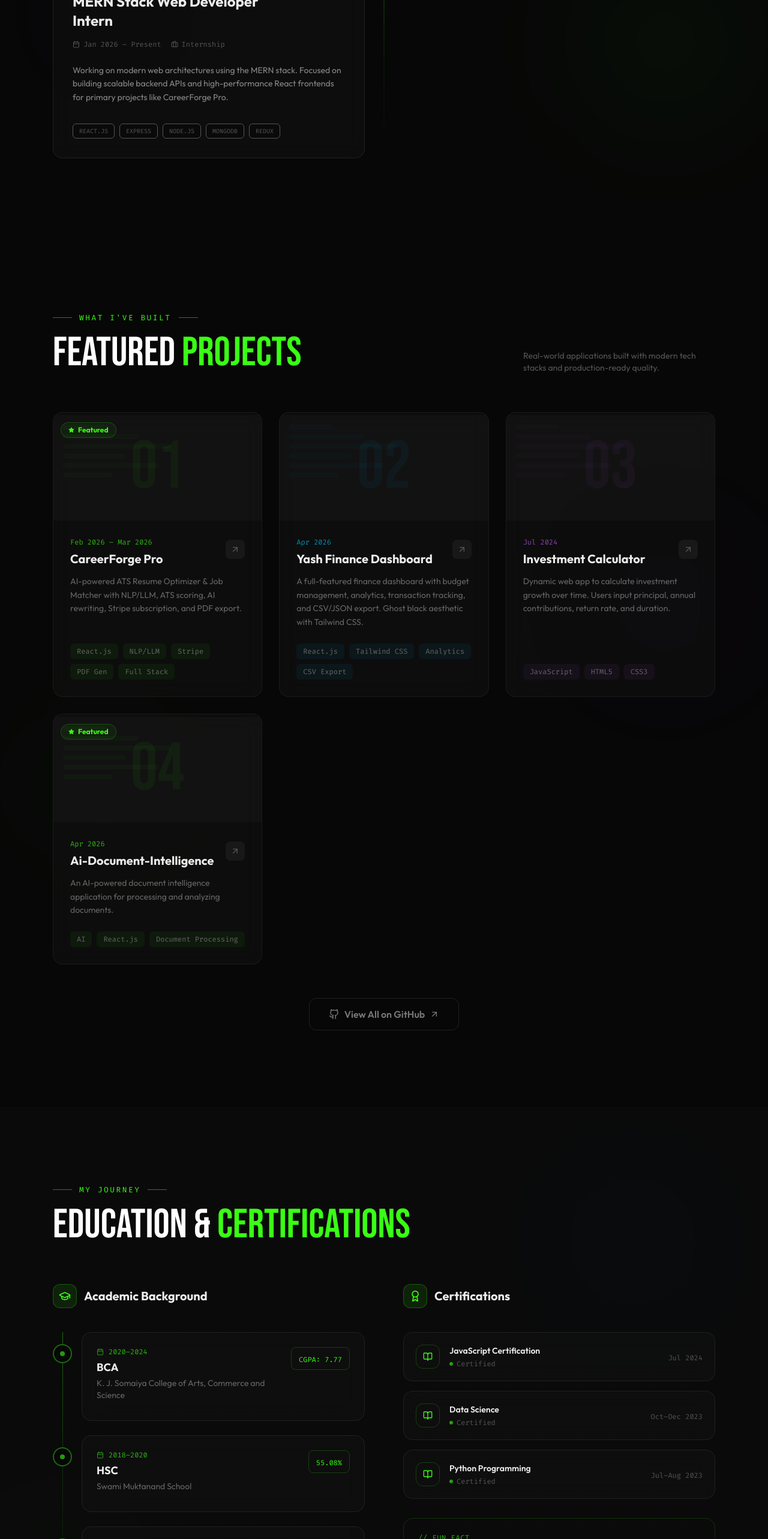
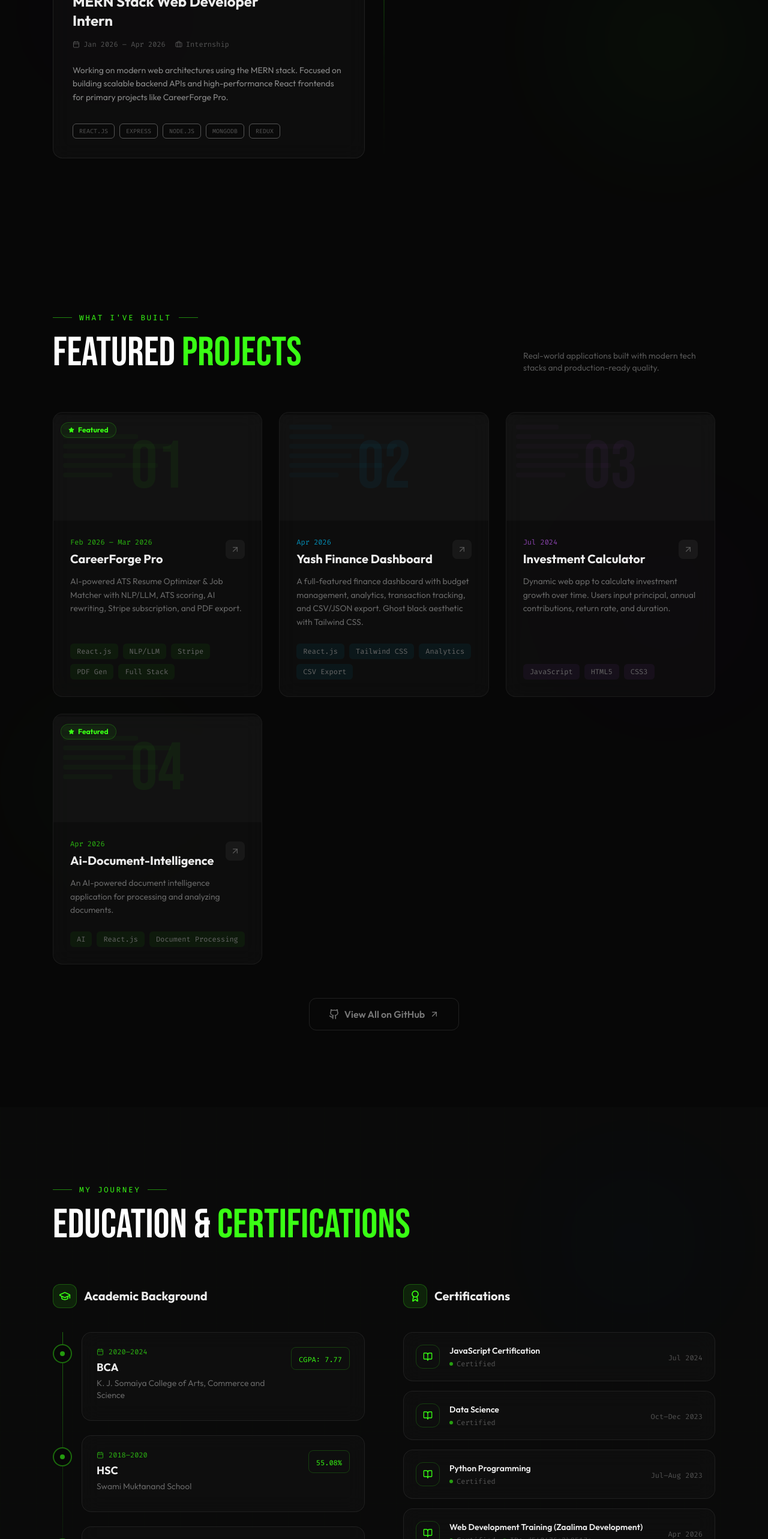
Before and after one commit to yashk6/Yash-Portfulio, a React (Vite) app: page / in a window 1280 px wide. Shown: the part 3524-6090 px from the top of the page at 60% size. Built offline with nearby package versions, Linux system fonts and the light colour scheme.

Commit message:
Update portfolio data and Education component

```diff
--- a/src/components/Education.jsx
+++ b/src/components/Education.jsx
@@ -121,9 +121,17 @@ const Education = () => {
                       <h4 className="font-outfit font-semibold text-[#ececec] group-hover:text-[#39FF14] transition-colors text-sm">
                         {cert.title}
                       </h4>
-                      <div className="flex items-center gap-1.5 mt-1">
-                        <div className="w-1.5 h-1.5 rounded-full bg-[#39FF14] opacity-60" />
-                        <span className="font-fira text-xs text-[#555]">Certified</span>
+                      <div className="flex flex-col sm:flex-row sm:items-center gap-1.5 sm:gap-3 mt-1">
+                        <div className="flex items-center gap-1.5">
+                          <div className="w-1.5 h-1.5 rounded-full bg-[#39FF14] opacity-60" />
+                          <span className="font-fira text-xs text-[#555]">Certified</span>
+                        </div>
+                        {cert.credentialId && (
+                          <div className="flex items-center gap-1.5">
+                            <div className="w-1.5 h-1.5 rounded-full bg-[#39FF14] opacity-30" />
+                            <span className="font-fira text-xs text-[#444] truncate max-w-[150px]">ID: {cert.credentialId}</span>
+                          </div>
+                         )}
                       </div>
                     </div>
                   </div>
--- a/src/data/portfolioData.js
+++ b/src/data/portfolioData.js
@@ -63,7 +63,7 @@ export const portfolioData = {
       id: 1,
       company: "Zaalima Development",
       role: "MERN Stack Web Developer Intern",
-      period: "Jan 2026 – Present",
+      period: "Jan 2026 – Apr 2026",
       duration: "3 Months",
       description: "Working on modern web architectures using the MERN stack. Focused on building scalable backend APIs and high-performance React frontends for primary projects like CareerForge Pro.",
       tags: ["React.js", "Express", "Node.js", "MongoDB", "Redux"]
@@ -108,6 +108,12 @@ export const portfolioData = {
         id: 3,
         title: "Python Programming",
         date: "Jul–Aug 2023"
+      },
+      {
+        id: 4,
+        title: "Web Development Training (Zaalima Development)",
+        date: "Apr 2026",
+        credentialId: "d540476e2b9517a485a"
       }
     ]
   }
```
